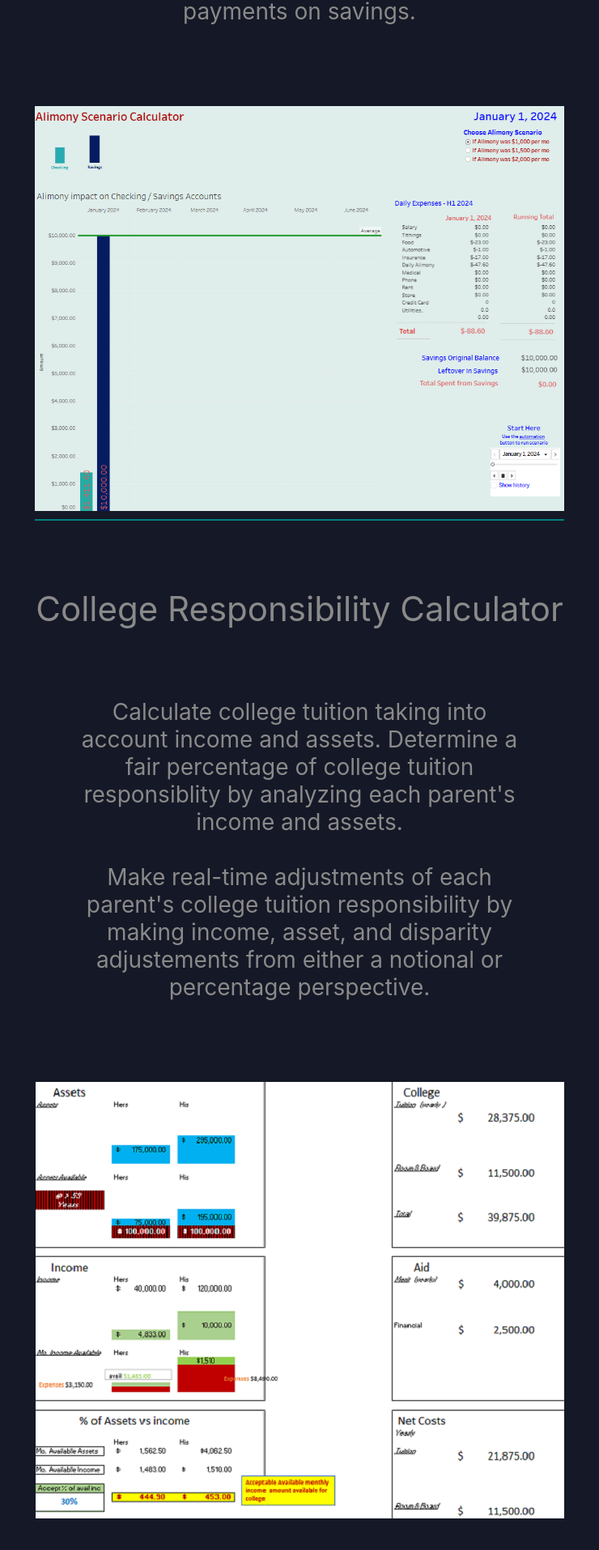
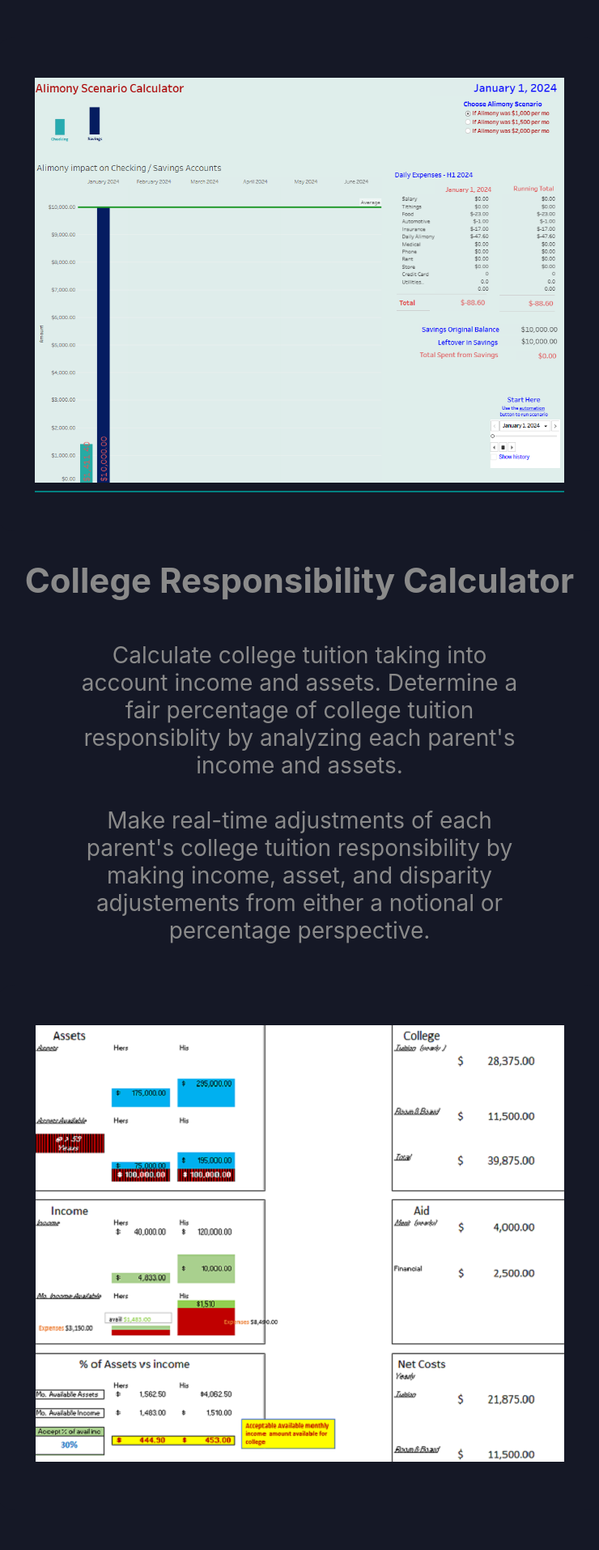
Before and after one commit to FrankPolicastro/frankpolicastro.github.io, a plain HTML site: page index.html in a window 1280 px wide. Shown: the part 806-2720 px from the top of the page at 81% size, without its empty margins (270-1010 px from the left). Drawn offline with Linux system fonts and the light colour scheme.

Commit message:
larger viz title font / remove margin-top

```diff
--- a/style.css
+++ b/style.css
@@ -186,13 +186,17 @@ a:hover {
  #titles {
   text-align: center;
   font-size: 42px;
+  font-weight: bold;
+
  }
 
  #flexCont1 {
   display: flex;
   flex-direction: row;
   justify-content: center;
-  margin: 35px;
+  margin-left: 35px;
+  margin-bottom: 35px;
+  margin-right: 35px;
   /*border: 2px solid grey;
   border-radius: 25px;*/
  }
@@ -207,6 +211,7 @@ a:hover {
   max-width: 675px;
   text-align: center;
   border: 50px solid #151826;
+  font-weight: 400;
   font-size: 28px;
   margin: auto;
  }
@@ -215,7 +220,9 @@ a:hover {
   display: flex;
   flex-direction: row;
   justify-content: center;
-  margin: 35px;
+  margin-left: 35px;
+  margin-bottom: 35px;
+  margin-right: 35px;
   /*border: 2px solid grey;
   border-radius: 25px;*/
  }
@@ -230,6 +237,7 @@ a:hover {
   max-width: 675px;
   text-align: center;
   border: 50px solid #151826;
+  font-weight: 400;
   font-size: 28px;
   margin: auto;
  }
```
